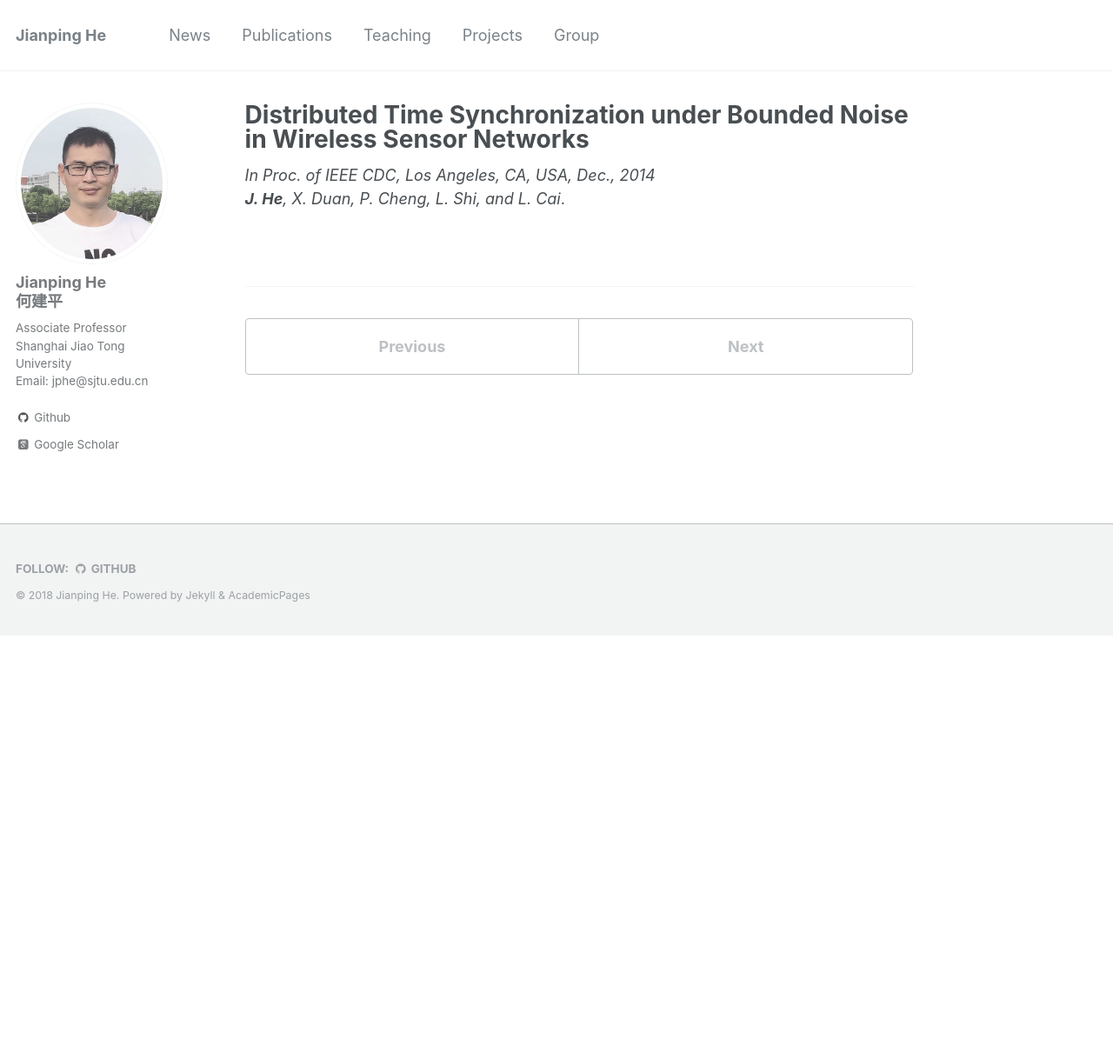
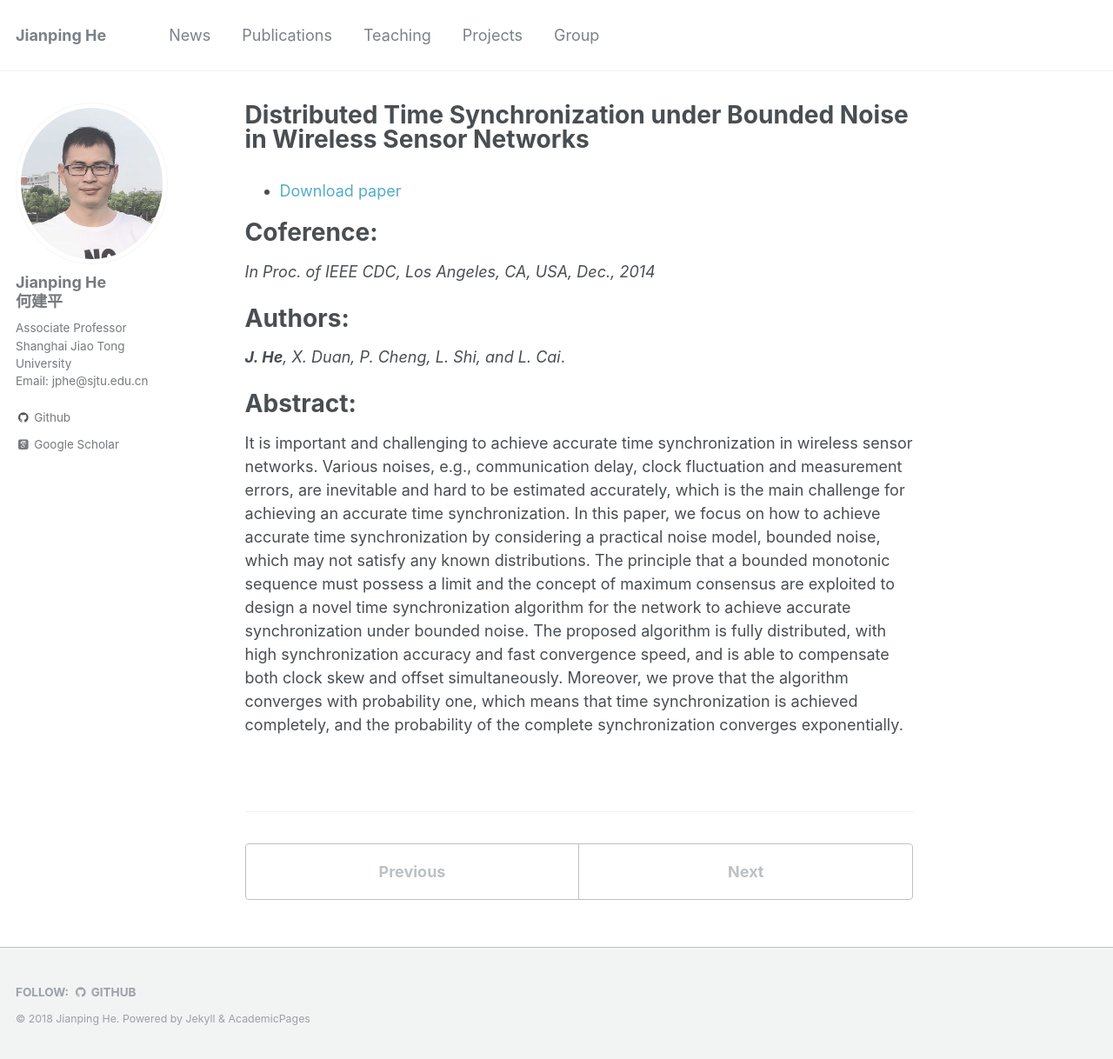
Before and after one commit to jiangshuozz/Jianping-He.github.io, a Jekyll site: the page built from _publications/2014-10-15-Distributed-Time-Synchronization.md, in a window 1280 px wide and 1218 px high. Shown: the whole window at 87% size. Built offline with Jekyll 4.4.1, drawn with Linux system fonts in a browser that asks for light colours; some web fonts are replaced.

Commit message:
Update 2014-10-15-Distributed-Time-Synchronization.md

```diff
--- a/_publications/2014-10-15-Distributed-Time-Synchronization.md
+++ b/_publications/2014-10-15-Distributed-Time-Synchronization.md
@@ -8,5 +8,16 @@ venue: '--'
 #paperurl: ''
 #citation: ''
 ---
+- [Download paper](https://ieeexplore.ieee.org/abstract/document/7040470/)
+
+Coference:
+===
 *In Proc. of IEEE CDC, Los Angeles, CA, USA, Dec., 2014*
+
+Authors:
+===
 ***J. He**, X. Duan, P. Cheng, L. Shi, and L. Cai*.
+
+Abstract:
+===
+It is important and challenging to achieve accurate time synchronization in wireless sensor networks. Various noises, e.g., communication delay, clock fluctuation and measurement errors, are inevitable and hard to be estimated accurately, which is the main challenge for achieving an accurate time synchronization. In this paper, we focus on how to achieve accurate time synchronization by considering a practical noise model, bounded noise, which may not satisfy any known distributions. The principle that a bounded monotonic sequence must possess a limit and the concept of maximum consensus are exploited to design a novel time synchronization algorithm for the network to achieve accurate synchronization under bounded noise. The proposed algorithm is fully distributed, with high synchronization accuracy and fast convergence speed, and is able to compensate both clock skew and offset simultaneously. Moreover, we prove that the algorithm converges with probability one, which means that time synchronization is achieved completely, and the probability of the complete synchronization converges exponentially.
```
